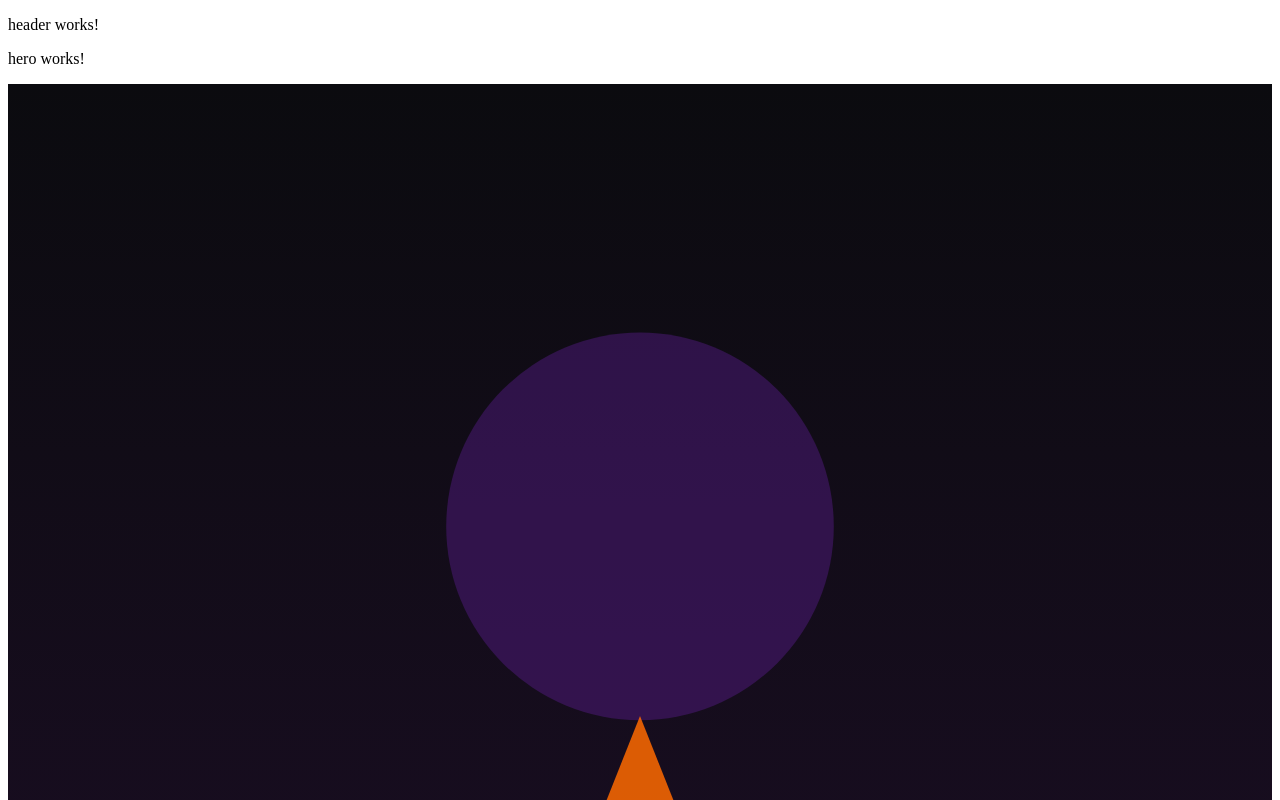
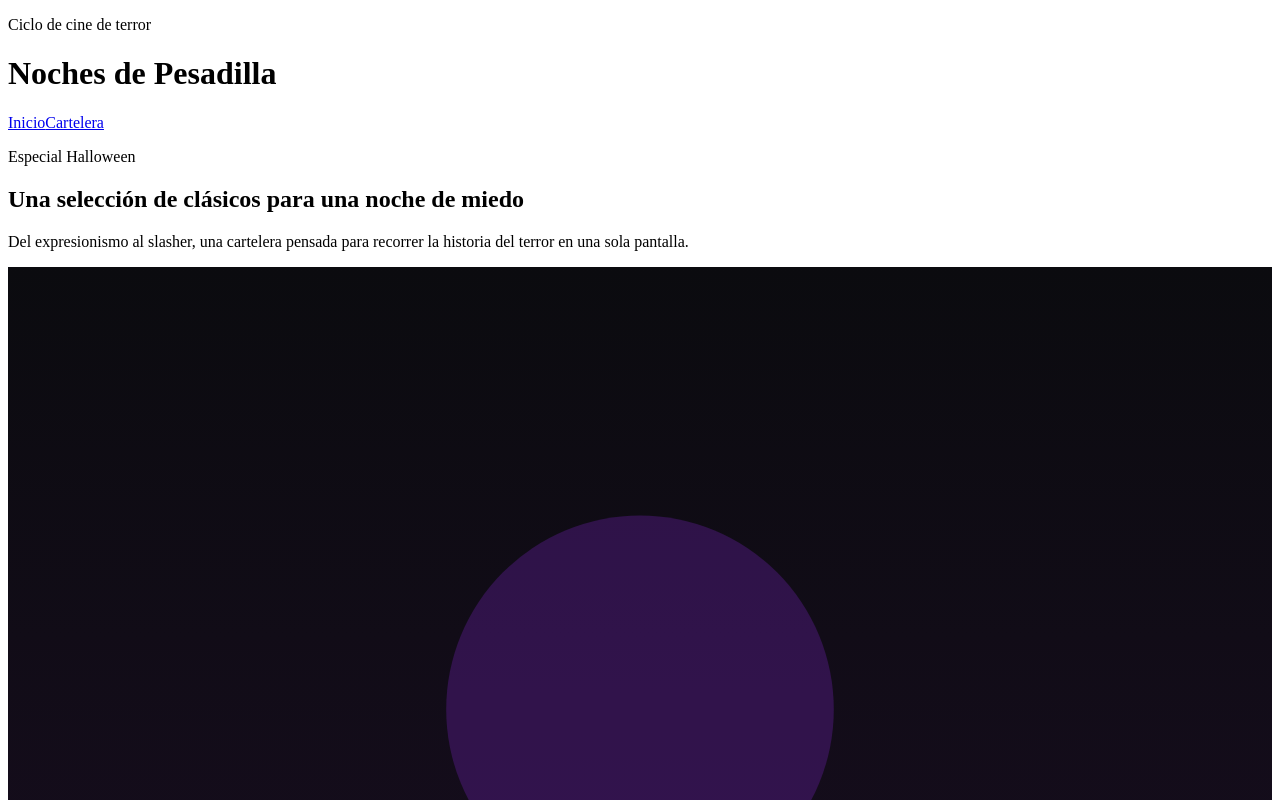
Before and after one commit to AntonioCantonSanz/Pablo-es-tonto-practica-angular, an Angular app: page / in a window 1280 px wide. Shown: the top 800 px of the page. Built offline with nearby package versions, Linux system fonts and the light colour scheme.

Commit message:
Tarea 7: header con menu y anclas

```diff
--- a/src/app/header/header.html
+++ b/src/app/header/header.html
@@ -1 +1,11 @@
-<p>header works!</p>
+<header class="header">
+	<div class="header__marca">
+		<p class="header__subtitulo">Ciclo de cine de terror</p>
+		<h1 class="header__titulo">Noches de Pesadilla</h1>
+	</div>
+
+	<nav class="header__nav" aria-label="Navegación principal">
+		<a class="header__enlace" href="#inicio">Inicio</a>
+		<a class="header__enlace" href="#cartelera">Cartelera</a>
+	</nav>
+</header>
--- a/src/app/hero/hero.html
+++ b/src/app/hero/hero.html
@@ -1 +1,7 @@
-<p>hero works!</p>
+<section id="inicio" class="hero">
+	<p class="hero__etiqueta">Especial Halloween</p>
+	<h2 class="hero__titulo">Una selección de clásicos para una noche de miedo</h2>
+	<p class="hero__texto">
+		Del expresionismo al slasher, una cartelera pensada para recorrer la historia del terror en una sola pantalla.
+	</p>
+</section>
--- a/src/app/listado/listado.html
+++ b/src/app/listado/listado.html
@@ -1,4 +1,4 @@
-<section class="listado">
+<section id="cartelera" class="listado">
 	@for (pelicula of peliculas; track pelicula.id) {
 		<app-tarjeta [pelicula]="pelicula"></app-tarjeta>
 	}
```
Also changed, not shown: 1 other file (tests, documents, lock files or other folders).
